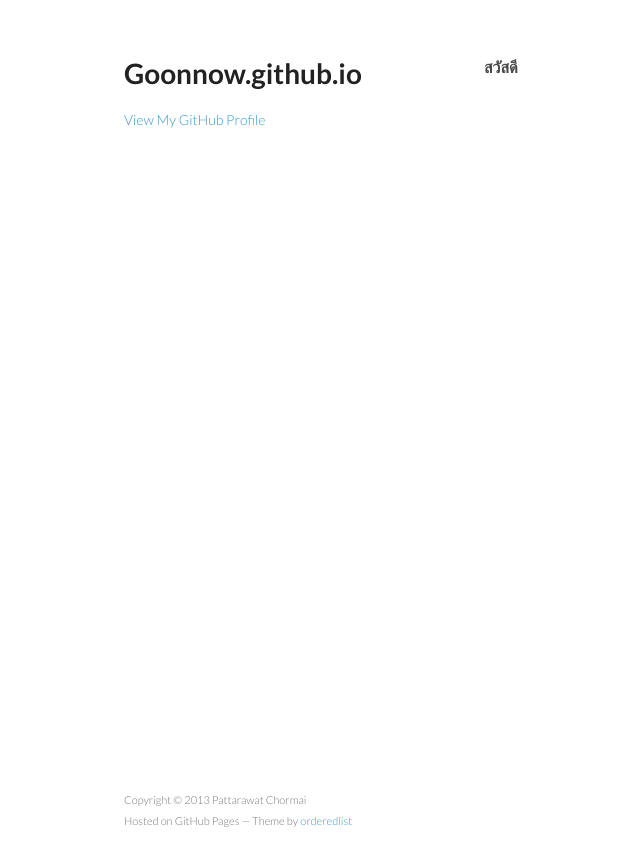
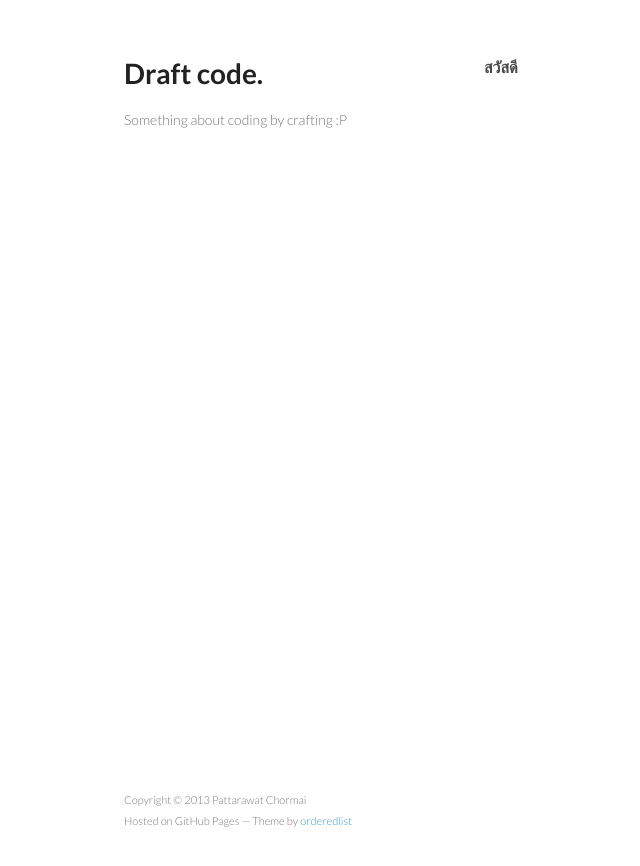
Before and after one commit to p16i/p16i.github.io, a Jekyll site: the page built from _posts/2013-07-07-welcome.html, in a window 1280 px wide. Shown: the top 866 px of the page, without its empty margins (86-726 px from the left). Built offline with Jekyll 4.4.1, drawn with Linux system fonts in a browser that asks for light colours; Markdown is read by kramdown in place of the engine named in the settings.

```diff
--- a/_includes/header.html
+++ b/_includes/header.html
@@ -1,5 +1,6 @@
 <header>
-    <h1>Goonnow.github.io</h1>
-    <p></p>
-    <p class="view"><a href="https://github.com/goonnow">View My GitHub Profile</a></p>
+    <h1>
+        Draft code.
+    </h1>
+    <span>Something about coding by crafting :P</span>
 </header>
--- a/_layouts/default.html
+++ b/_layouts/default.html
@@ -1,5 +1,6 @@
 <!doctype html>
 <html>
+  <title>Draft code.</title>
   <head>
     {% include head.html %}
   </head>
```
